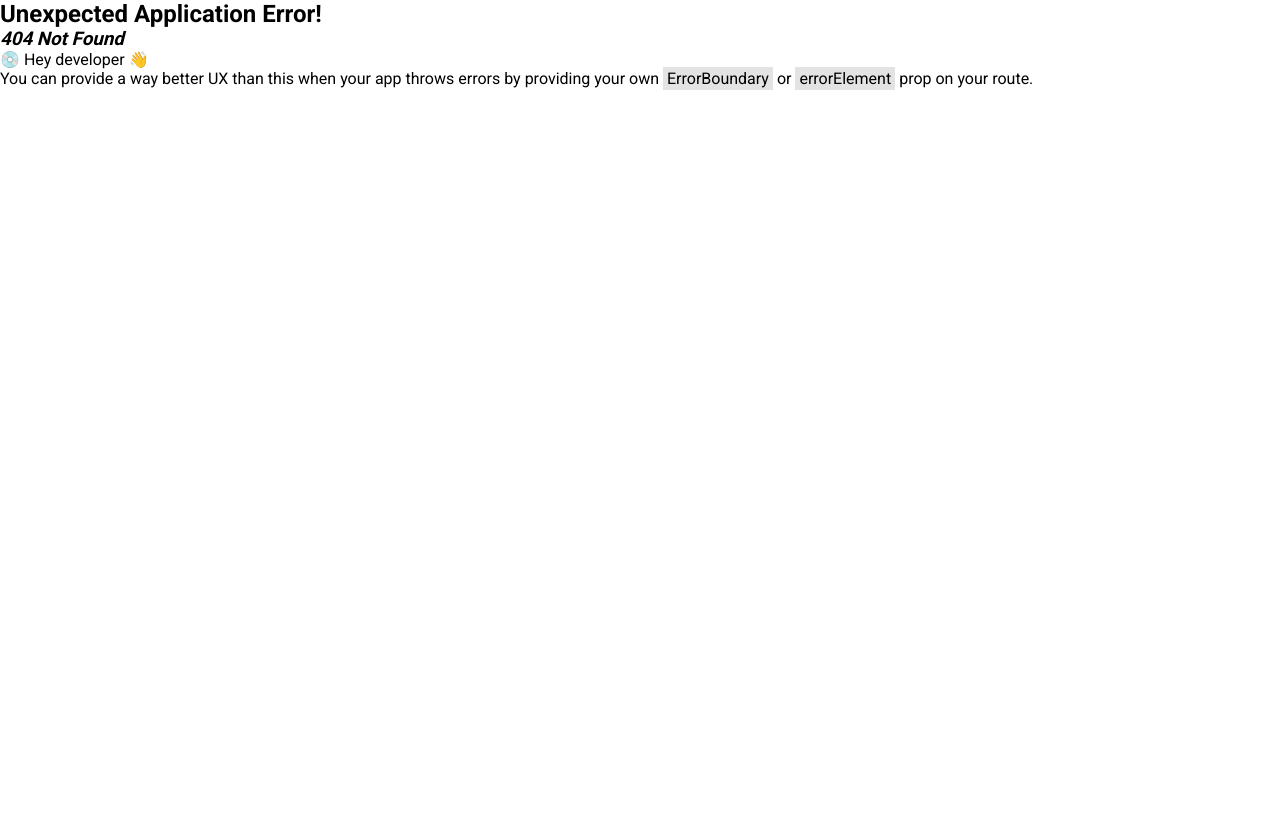
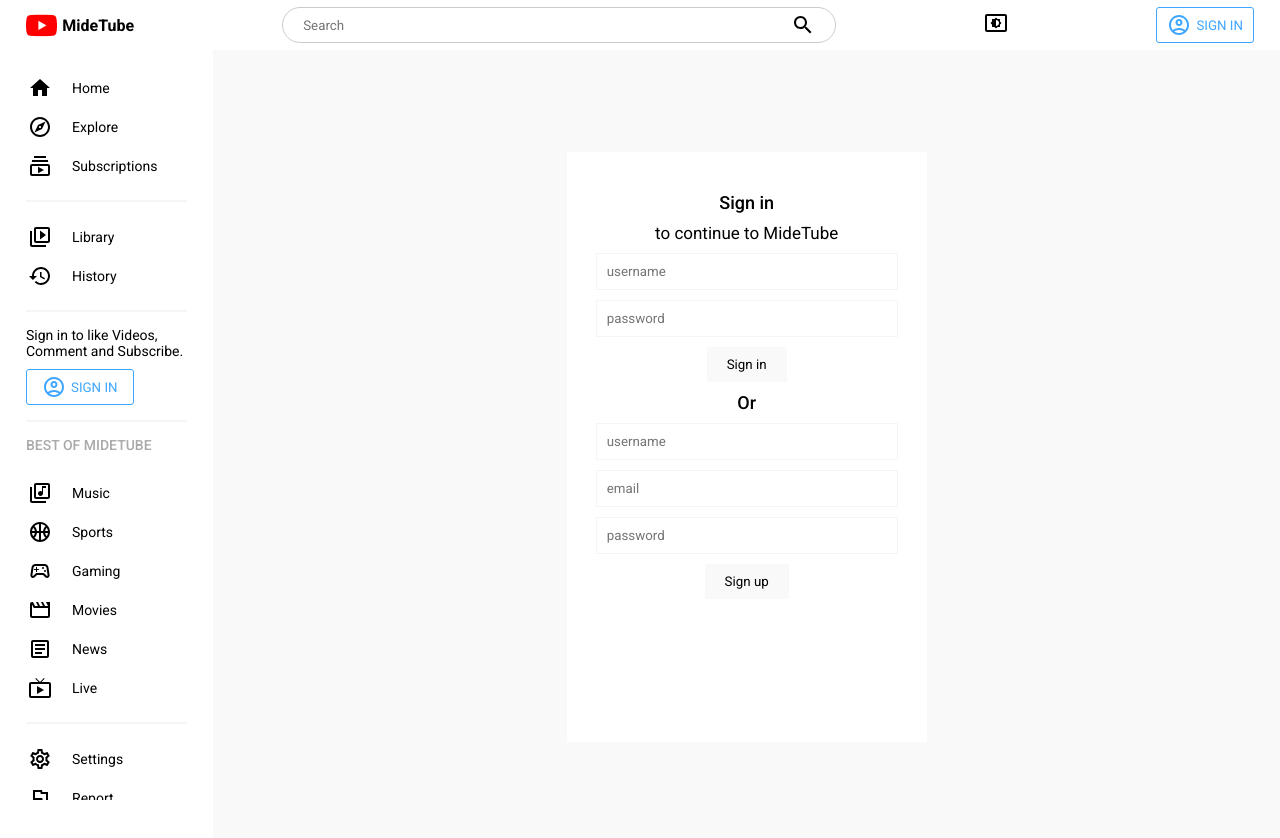
Before and after one commit to midezen/videoShare, a React (Create React App) app in the folder client/: page /auth in a window 1280 px wide. Before the commit this address had no page. Shown: the top 838 px of the page. Before the commit the page ends 800 px from the top, so only its background shows below. Built offline with nearby package versions, Linux system fonts and the light colour scheme.

Commit message:
completed project UI

```diff
--- a/client/src/App.js
+++ b/client/src/App.js
@@ -6,6 +6,7 @@ import Home from "./pages/Home";
 import { darkTheme, lightTheme } from "./utils/Theme";
 import { useEffect, useState } from "react";
 import Video from "./pages/Video";
+import SignIn from "./pages/SignIn";
 
 const Container = styled.div`
   display: flex;
@@ -60,6 +61,10 @@ const App = () => {
           path: "video/:id",
           element: <Video />,
         },
+        {
+          path: "auth",
+          element: <SignIn />,
+        },
       ],
     },
   ]);
--- a/client/src/components/Card.jsx
+++ b/client/src/components/Card.jsx
@@ -15,6 +15,7 @@ const Image = styled.img`
   object-fit: cover;
   border-radius: 10px;
   flex: ${(props) => props.type === "sm" && "0.5"};
+  position: relative;
 `;
 
 const Details = styled.div`
--- a/client/src/components/Menu.jsx
+++ b/client/src/components/Menu.jsx
@@ -14,6 +14,7 @@ import SettingsOutlinedIcon from "@mui/icons-material/SettingsOutlined";
 import FlagOutlinedIcon from "@mui/icons-material/FlagOutlined";
 import HelpOutlineOutlinedIcon from "@mui/icons-material/HelpOutlineOutlined";
 import AccountCircleOutlinedIcon from "@mui/icons-material/AccountCircleOutlined";
+import { Link } from "react-router-dom";
 
 const Container = styled.div`
   flex: 1;
@@ -108,10 +109,12 @@ const Menu = () => {
         <Hr />
         <Login>
           Sign in to like Videos, Comment and Subscribe.
-          <Button>
-            <AccountCircleOutlinedIcon />
-            SIGN IN
-          </Button>
+          <Link to="auth" style={{ textDecoration: "none" }}>
+            <Button>
+              <AccountCircleOutlinedIcon />
+              SIGN IN
+            </Button>
+          </Link>
         </Login>
         <Hr />
         <Title>BEST OF MIDETUBE</Title>
--- a/client/src/components/Navbar.jsx
+++ b/client/src/components/Navbar.jsx
@@ -11,6 +11,7 @@ const Container = styled.div`
   top: 0;
   background-color: ${({ theme }) => theme.bgLighter};
   color: ${({ theme }) => theme.text};
+  z-index: 999;
 `;
 
 const Wrapper = styled.div`
@@ -94,10 +95,12 @@ const Navbar = ({ darkMode, setDarkMode }) => {
           <SettingsBrightnessOutlinedIcon />
         </Item>
 
-        <Button>
-          <AccountCircleOutlinedIcon />
-          SIGN IN
-        </Button>
+        <Link to="auth" style={{ textDecoration: "none" }}>
+          <Button>
+            <AccountCircleOutlinedIcon />
+            SIGN IN
+          </Button>
+        </Link>
       </Wrapper>
     </Container>
   );
--- /dev/null
+++ b/client/src/pages/SignIn.jsx
@@ -0,0 +1,68 @@
+import styled from "styled-components";
+
+const Container = styled.div`
+  color: ${({ theme }) => theme.text};
+  height: calc(100vh - 50px);
+  display: flex;
+  align-items: center;
+  justify-content: center;
+`;
+
+const Wrapper = styled.div`
+  height: calc(70vh - 50px);
+  background-color: ${({ theme }) => theme.bgLighter};
+  width: 280px;
+  padding: 40px;
+  display: flex;
+  flex-direction: column;
+  gap: 10px;
+  align-items: center;
+`;
+
+const H1 = styled.h1`
+  font-size: 18px;
+  font-weight: 500;
+`;
+
+const H2 = styled.h2`
+  font-size: 17px;
+  font-weight: 400;
+`;
+
+const Input = styled.input`
+  padding: 10px;
+  border: none;
+  border: 1px solid ${({ theme }) => theme.soft};
+  background-color: transparent;
+  outline: 0;
+  color: ${({ theme }) => theme.text};
+  width: 100%;
+`;
+
+const Button = styled.button`
+  padding: 10px 20px;
+  border: none;
+  background-color: ${({ theme }) => theme.bg};
+  color: ${({ theme }) => theme.text};
+`;
+
+const SignIn = () => {
+  return (
+    <Container>
+      <Wrapper>
+        <H1>Sign in</H1>
+        <H2>to continue to MideTube</H2>
+        <Input placeholder="username" />
+        <Input placeholder="password" type="password" />
+        <Button>Sign in</Button>
+        <H1>Or</H1>
+        <Input placeholder="username" />
+        <Input placeholder="email" type="email" />
+        <Input placeholder="password" type="password" />
+        <Button>Sign up</Button>
+      </Wrapper>
+    </Container>
+  );
+};
+
+export default SignIn;
```
